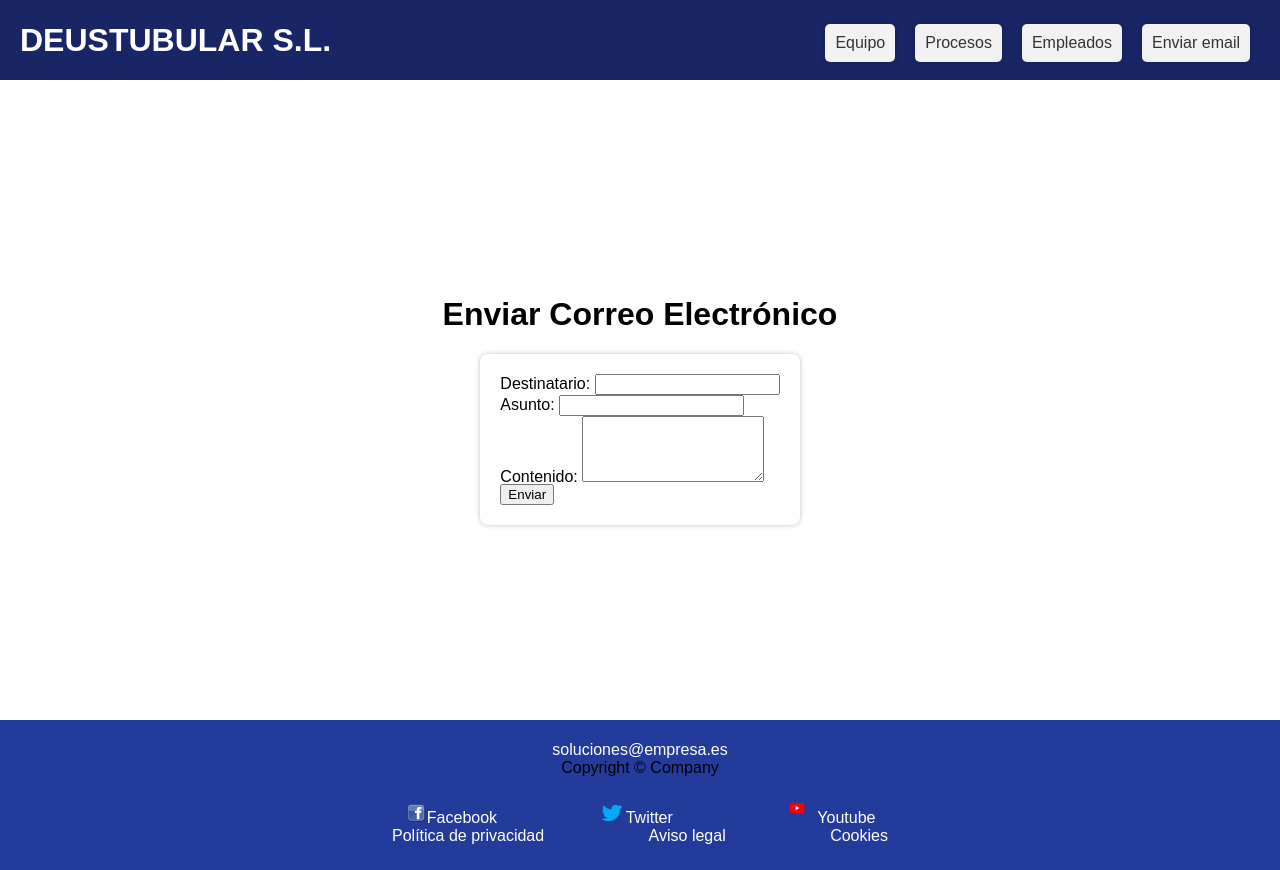
After one commit to rdo164/IW_Equipo8, a Django app: page /appdeustutub/enviar-email/ in a window 1280 px wide. The commit adds this page. Run offline with Django 4.2, Linux system fonts and the light colour scheme.

Commit message:
Envio de emails

```diff
--- a/D_Tubular/appdeustutub/forms.py
+++ b/D_Tubular/appdeustutub/forms.py
@@ -33,3 +33,8 @@ class ProcesoForm(forms.ModelForm):
             'fechaInicio': 'Fecha de Inicio',
             'fechaFin': 'Fecha de Fin',
         }
+
+class EmailForm(forms.Form):
+    destinatario = forms.EmailField()
+    asunto = forms.CharField(max_length=100)
+    contenido = forms.CharField(widget=forms.Textarea)
--- a/D_Tubular/appdeustutub/templates/base.html
+++ b/D_Tubular/appdeustutub/templates/base.html
@@ -17,6 +17,7 @@
                 <li><a href="{% url 'index_equipo' %}">Equipo</a></li>
                 <li><a href="{% url 'index_proceso' %}">Procesos</a></li>
                 <li><a href="{% url 'index_empleado' %}">Empleados</a></li>
+                <li><a href="{% url 'enviar_email' %}">Enviar email</a></li>
             </ul>
         </nav>
     </header>
--- /dev/null
+++ b/D_Tubular/appdeustutub/templates/email_form.html
@@ -0,0 +1,24 @@
+{% extends "base.html" %}
+{% load static %}
+
+{% block contenido %}
+    <div id="content">
+        <h1>Enviar Correo Electrónico</h1>
+        <form id="email-form" method="POST">
+            {% csrf_token %}
+            <div class="form-group">
+                <label for="destinatario">Destinatario:</label>
+                <input type="email" name="destinatario" id="destinatario" required>
+            </div>
+            <div class="form-group">
+                <label for="asunto">Asunto:</label>
+                <input type="text" name="asunto" id="asunto" required>
+            </div>
+            <div class="form-group">
+                <label for="contenido">Contenido:</label>
+                <textarea name="contenido" id="contenido" rows="4" required></textarea>
+            </div>
+            <input type="submit" value="Enviar">
+        </form>
+    </div>
+{% endblock %}
--- a/D_Tubular/appdeustutub/urls.py
+++ b/D_Tubular/appdeustutub/urls.py
@@ -1,6 +1,6 @@
 from django.urls import path
 from . import views
-from .views import index, add_empleado, borrar_proceso, borrar_equipo
+from .views import index, add_empleado, borrar_proceso, borrar_equipo, enviar_email
 
 
 urlpatterns =[
@@ -31,4 +31,9 @@ urlpatterns =[
     path('equipo/modificar/<int:equipo_id>/', views.modificar_equipo, name='modificar_equipo'),
     path('proceso/modificar/<int:proceso_id>/', views.modificar_proceso, name='modificar_proceso'),
     path('empleado/modificar/<int:empleado_id>/', views.modificar_empleado, name='modificar_empleado'),
+
+    # funcionalidades adicionales
+    path('enviar-email/', views.enviar_email_view, name='enviar_email'),
+    path('confirmacion/', views.confirmacion_envio, name='confirmacion_envio'),
+
 ]
--- a/D_Tubular/appdeustutub/views.py
+++ b/D_Tubular/appdeustutub/views.py
@@ -4,8 +4,9 @@ from django.http import HttpResponse
 from .models import Empleado, Equipo, Proceso
 from django.shortcuts import get_object_or_404
 from django import forms
-from .forms import EmpleadoForm, EquipoForm, ProcesoForm
+from .forms import EmpleadoForm, EquipoForm, ProcesoForm, EmailForm
 from django.urls import reverse_lazy
+from .utils import enviar_email
 
 # Create your views here.
 
@@ -143,3 +144,23 @@ def modificar_empleado(request, empleado_id):
     else:
         form = EmpleadoForm(instance=empleado)
     return render(request, 'modificar_empleado.html', {'form': form})
+
+# Enviar emails
+
+def enviar_email_view(request):
+    if request.method == 'POST':
+        form = EmailForm(request.POST)
+        if form.is_valid():
+            destinatario = form.cleaned_data['destinatario']
+            asunto = form.cleaned_data['asunto']
+            contenido = form.cleaned_data['contenido']
+            enviar_email(destinatario, asunto, contenido)
+            return redirect('confirmacion_envio')  # Redirige a la página de confirmación
+    else:
+        form = EmailForm()
+
+    context = {'form': form}
+    return render(request, 'email_form.html', context)
+
+def confirmacion_envio(request):
+    return render(request, 'confirmacion_envio.html')
```
Also changed, not shown: D_Tubular/appdeustutub/templates/confirmacion_envio.html (added, +9 -0 lines), D_Tubular/appdeustutub/utils.py (added, +29 -0 lines).
